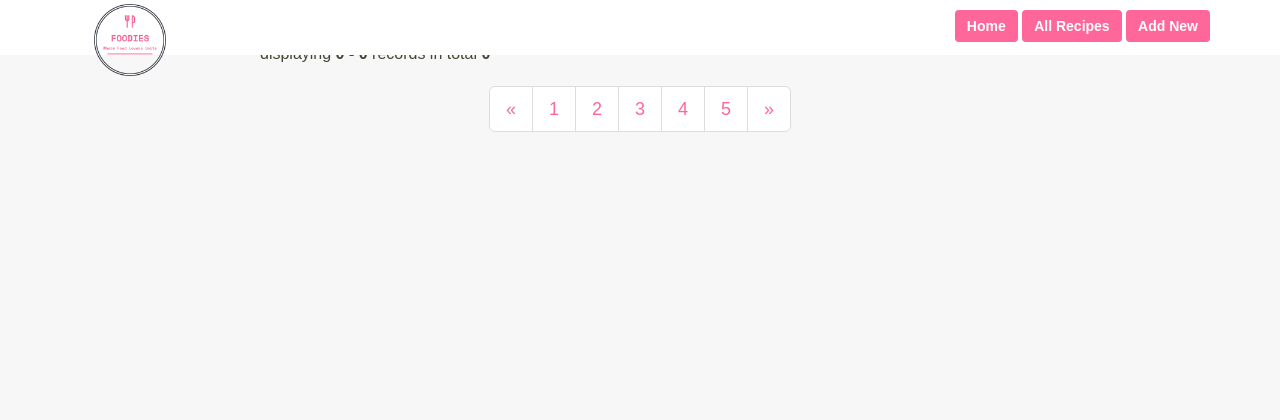
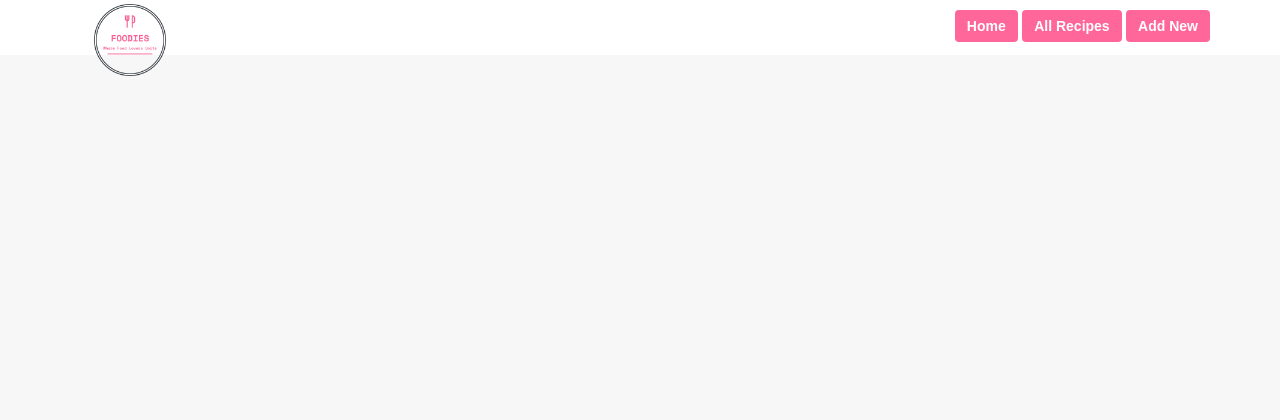
Before and after one commit to tenilleswart/foodies, a Flask app: page /allrecipes in a window 1280 px wide; the page is wider, and only the part inside the window is pictured. Shown: the top 420 px of that part. Run offline with Flask 2, Linux system fonts and the light colour scheme; data that the repository does not hold is empty; some libraries are stand-ins or nearby versions.

Commit message:
deleted html pagination and added python on allrecipe page

```diff
--- a/templates/allrecipes.html
+++ b/templates/allrecipes.html
@@ -126,29 +126,13 @@
  {% endif %} {% if loop.index == 5 %}
  {% endif %}
  {% endfor %}
- pagination
- {{ pagination.info }}
- {{ pagination.links }}
+
         <!---Pagination -->
         <div class="row">
             <div class="col-md-12">
                <nav class="text-center">
                 <ul class="pagination pagination-lg">
-                 <li>
-                   <a href="#" aria-label="Previous">
-                     <span aria-hidden="true">&laquo;</span>
-                   </a>
-                  </li>
-                  <li><a href="#">1</a></li>
-                  <li><a href="#">2</a></li>
-                  <li><a href="#">3</a></li>
-                  <li><a href="#">4</a></li>
-                  <li><a href="#">5</a></li>
-                  <li>
-                   <a href="#" aria-label="Next">
-                   <span aria-hidden="true">&raquo;</span>
-                   </a>
-                 </li>
+                 {{ pagination.links }}
                 </ul>
               </nav>
             </div>
```
